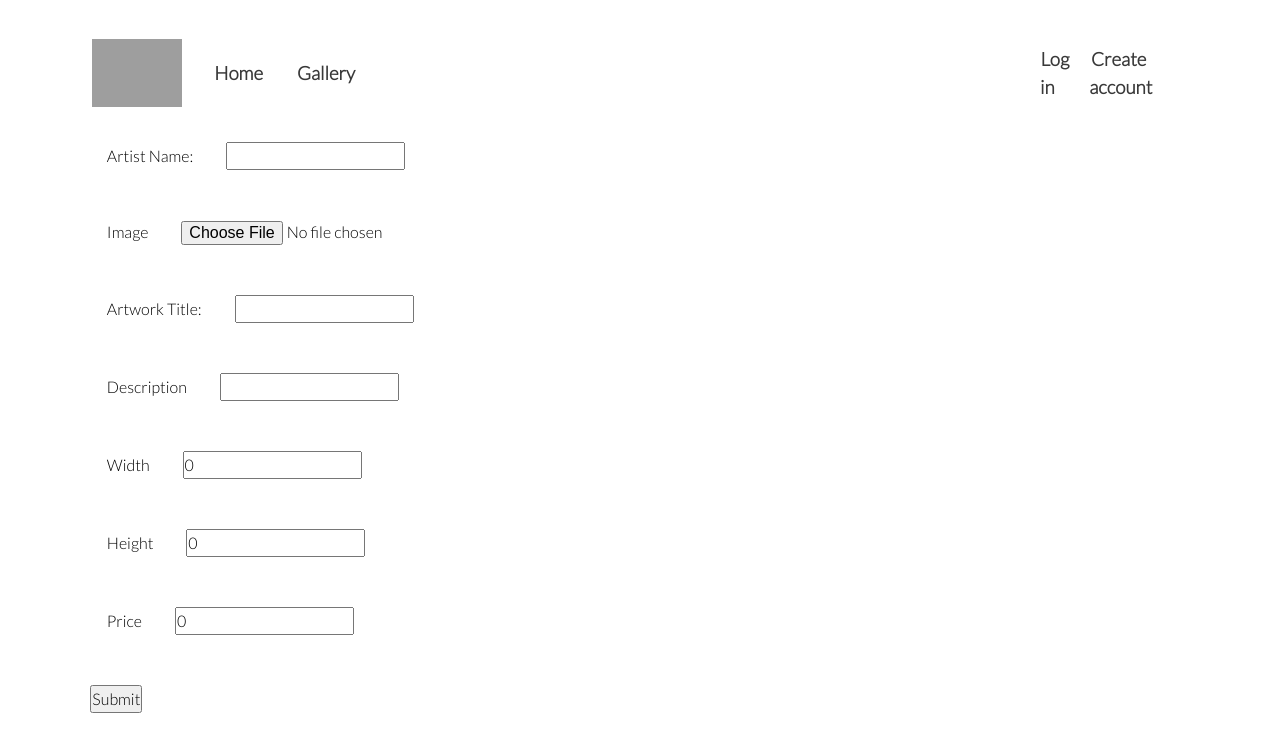
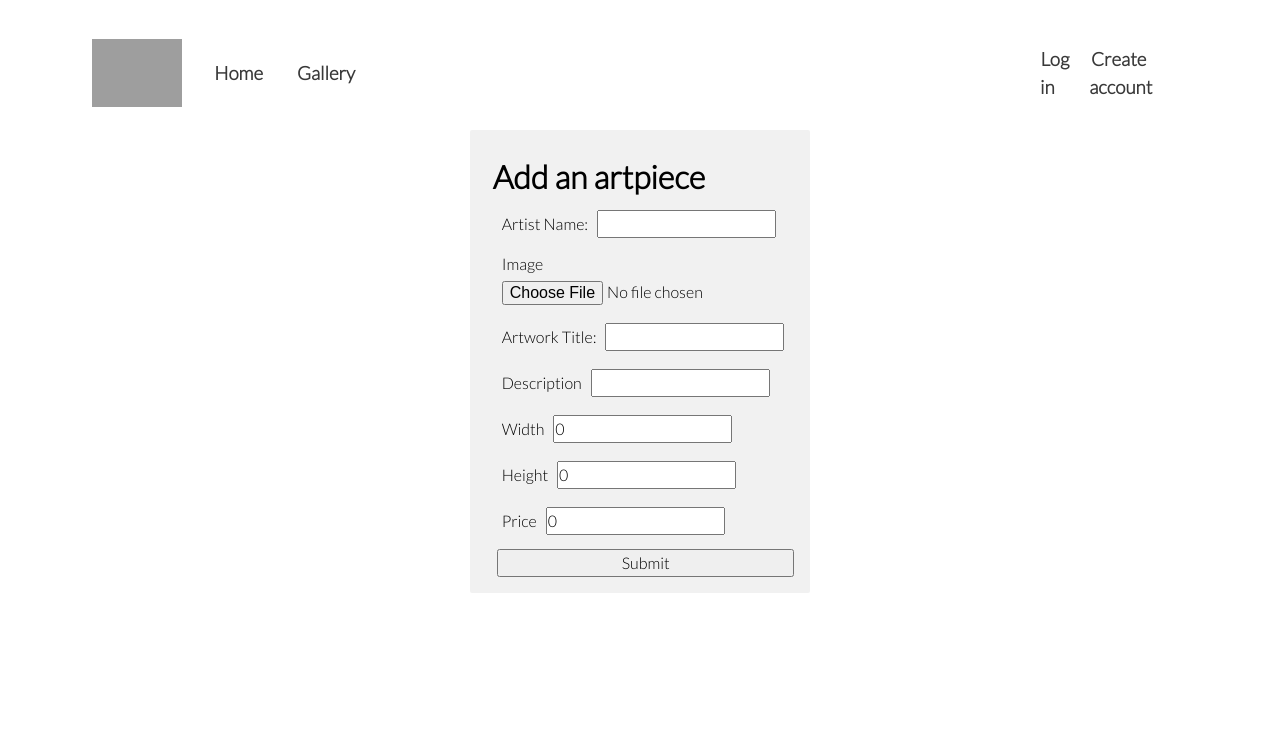
Before and after one commit to maudfabrello/Project3-client, a React (Create React App) app: page /artworks/create in a window 1280 px wide. Shown: the top 752 px of the page. Built offline with nearby package versions, Linux system fonts and the light colour scheme; no server answers; grey boxes are pictures that could not be loaded.

Commit message:
changes to history page CSS + forms

```diff
--- a/src/components/Forms/FormArt.jsx
+++ b/src/components/Forms/FormArt.jsx
@@ -56,6 +56,8 @@ class FormArt extends Component {
   render() {
     return (
       <form onSubmit={this.handleSubmit} enctype="multipart/form-data">
+        <div className="create-edit-container">
+        <h1> Add an artpiece </h1>
         <div>
           <label htmlFor="artistName">Artist Name:</label>
           <input
@@ -127,6 +129,7 @@ class FormArt extends Component {
           />
         </div>
         <button>Submit</button>
+      </div>
       </form>
     );
   }
--- a/src/components/Forms/FormEditArtwork.jsx
+++ b/src/components/Forms/FormEditArtwork.jsx
@@ -81,8 +81,8 @@ class FormEditArtwork extends Component {
 
   render() {
     return (
-      <div>
-        <h1> Editing your artwork </h1>
+      <div className="create-edit-container">
+        <h1> Edit your artwork </h1>
         <form onSubmit={this.handleSubmit} enctype="multipart/form-data">
           <div>
             <label htmlFor="artistName">Artist Name:</label>
@@ -154,7 +154,7 @@ class FormEditArtwork extends Component {
               type="number"
             />
           </div>
-          <button>Submit</button>
+          <button className="button">Submit</button>
         </form>
       </div>
     );
--- a/src/pages/History.jsx
+++ b/src/pages/History.jsx
@@ -68,32 +68,38 @@ class History extends Component {
 
   render() {
     console.log(this.props.context);
-    // return <div></div>
     return (
       <div>
-        <section>
-          <button className="button">
-            <Link to={"/artworks/create"}>Add artwork</Link>
-          </button>
-
-          <div>
+        <button className="button">
+          <Link to={"/artworks/create"}>Add artwork</Link>
+        </button>
+        <div className="history-container">
+          <div className="history-child">
             <h1>PURCHASED ARTS</h1>{" "}
             {this.state.purchasedArts.map((oneArtPiece) => {
               return (
                 <div>
                   <p> {oneArtPiece.purchasedArt[0].title}</p>
-                  <img src={oneArtPiece.purchasedArt[0].pictureUrl} alt={oneArtPiece.purchasedArt[0].title}/>
+                  <img
+                    className="history-painting-image"
+                    src={oneArtPiece.purchasedArt[0].pictureUrl}
+                    alt={oneArtPiece.purchasedArt[0].title}
+                  />
                 </div>
               );
             })}
           </div>
-          <div>
+          <div className="history-child">
             <h1>CREATED ARTS</h1>{" "}
             {this.state.createdArts.map((oneArt) => {
               return (
                 <div>
                   <p>{oneArt.title}</p>
-                  <img src={oneArt.pictureUrl} alt={oneArt.title}/>
+                  <img
+                    className="history-painting-image"
+                    src={oneArt.pictureUrl}
+                    alt={oneArt.title}
+                  />
 
                   <button className="button">
                     <Link to={`/artworks/edit/${oneArt._id}`}>Edit</Link>
@@ -109,7 +115,7 @@ class History extends Component {
               );
             })}
           </div>
-        </section>
+        </div>
       </div>
     );
   }
--- a/src/styles/global.css
+++ b/src/styles/global.css
@@ -222,3 +222,41 @@ h2 {
   padding-top: 2.5%;
   margin-top: 4%;
 }
+
+/* CREATE / EDIT CONTAINER */
+
+.create-edit-container {
+  max-width: 30%;
+  background-color: #f1f1f1;
+  border-radius: 2px;
+  display: flex;
+  flex-direction: column;
+  margin-left: auto;
+  margin-right: auto;
+  padding: 2% 1% 1% 2%;
+  margin-top: 2%;
+}
+
+/* HISTORY PAGE */
+
+.history-container {
+  max-width: 100%;
+  background-color: red;
+  display: flex;
+  flex-direction: row;
+  flex-wrap: wrap;
+  margin-top: 2%;
+}
+
+.history-child {
+  padding: 0% 1%;
+  display: flex;
+  flex-direction: column;
+  /* text-align: center; */
+  background-color: blue;
+  max-width: 600px;
+}
+
+.history-painting-image {
+  max-width: 50%;
+}
```
